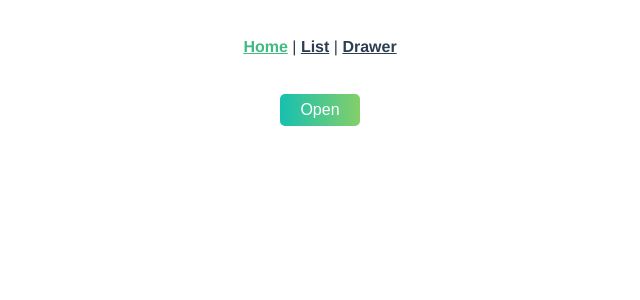
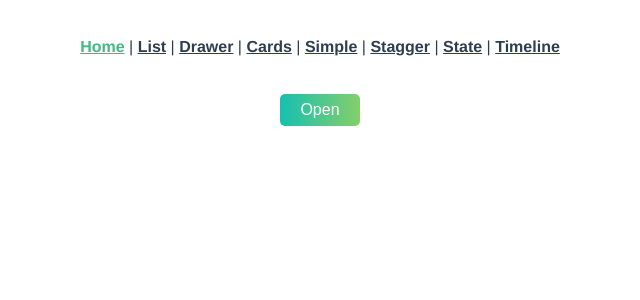
Before and after one commit to takuyaKIKUCHI99/animating-vue, a Vue app: page / in a window 1280 px wide. Shown: the top 300 px of the page, without its empty margins (320-960 px from the left). Built offline with nearby package versions, Linux system fonts and the light colour scheme.

Commit message:
Intro to GSAP3

```diff
--- a/package.json
+++ b/package.json
@@ -9,6 +9,7 @@
   },
   "dependencies": {
     "core-js": "^2.6.5",
+    "gsap": "^3.5.1",
     "velocity-animate": "^1.5.2",
     "vue": "^2.6.10",
     "vue-router": "^3.0.3"
--- a/src/App.vue
+++ b/src/App.vue
@@ -3,7 +3,12 @@
     <div id="nav">
       <router-link to="/">Home</router-link> |
       <router-link to="/list">List</router-link> |
-      <router-link to="/drawer">Drawer</router-link>
+      <router-link to="/drawer">Drawer</router-link> |
+      <router-link to="/cards">Cards</router-link> |
+      <router-link to="/simple">Simple</router-link> |
+      <router-link to="/stagger">Stagger</router-link> |
+      <router-link to="/state">State</router-link> |
+      <router-link to="/timeline">Timeline</router-link>
     </div>
     <transition name="slide-fade" mode="out-in">
       <router-view />
--- a/src/router.js
+++ b/src/router.js
@@ -1,7 +1,6 @@
 import Vue from "vue";
 import Router from "vue-router";
 import Home from "./views/Home.vue";
-import Drawer from "./views/Drawer.vue";
 
 Vue.use(Router);
 
@@ -24,9 +23,40 @@
         import(/* webpackChunkName: "about" */ "./views/List.vue")
     },
     {
-      path: "/drawer",
-      name: "drawer",
-      component: Drawer
+      path: '/drawer',
+      name: 'drawer',
+      component: () =>
+        import(/* webpackChunkName: "list" */ './views/Drawer.vue')
     },
+    // {
+    //   path: '/cards',
+    //   name: 'cards',
+    //   component: () =>
+    //     import(/* webpackChunkName: "cards" */ './views/Cards.vue')
+    // },
+    {
+      path: '/simple',
+      name: 'simple',
+      component: () =>
+        import(/* webpackChunkName: "simple" */ './views/Simple.vue')
+    },
+    {
+      path: '/stagger',
+      name: 'stagger',
+      component: () =>
+        import(/* webpackChunkName: "stagger" */ './views/Stagger.vue')
+    },
+    // {
+    //   path: '/state',
+    //   name: 'state',
+    //   component: () =>
+    //     import(/* webpackChunkName: "state" */ './views/State.vue')
+    // },
+    // {
+    //   path: '/timeline',
+    //   name: 'timeline',
+    //   component: () =>
+    //     import(/* webpackChunkName: "timeline" */ './views/Timeline.vue')
+    // }
   ]
 });
--- /dev/null
+++ b/src/views/Simple.vue
@@ -0,0 +1,32 @@
+
+<template>
+  <transition :css="false">
+    <div class="card"></div>
+  </transition>
+</template>
+
+<script>
+import gsap from 'gsap'
+export default {
+  mounted() {
+    gsap.from('.card', {
+      duration: 1,
+      opacity: 0,
+      scale: 0,
+      ease: 'bounce.outut',
+    })
+  }
+}
+</script>
+
+<style scoped>
+.card {
+  display: block;
+  margin: 0 auto 0 auto;
+  height: 6.5em;
+  width: 6.5em;
+  border-radius: 1%;
+  background-color: #16c0b0;
+  box-shadow: 0.08em 0.03em 0.4em #ababab;
+}
+</style>
--- /dev/null
+++ b/src/views/Stagger.vue
@@ -0,0 +1,56 @@
+<template>
+  <div id="container">
+    <div v-for="card in cards" :key="card.id" class="card"></div>
+  </div>
+</template>
+
+<script>
+import gsap from 'gsap'
+export default {
+  data() {
+    return {
+      cards: [
+        { id: 1298 },
+        { id: 8748 },
+        { id: 4919 },
+        { id: 5527 },
+        { id: 9428 },
+        { id: 7103 }
+      ]
+    }
+  },
+  mounted() {
+    gsap.from('.card', {
+      duration: 0.5,
+      opacity: 0,
+      scale: 0,
+      y: 200,
+      ease: 'power1',
+      stagger: {
+        each: 0.1,
+        from: 'center'
+      }
+    })
+  }
+}
+</script>
+
+<style scoped>
+#container {
+  display: flex;
+  flex-direction: row;
+  flex-wrap: wrap;
+  justify-content: space-evenly;
+}
+
+.card {
+  height: 6.5em;
+  width: 6.5em;
+  border-radius: 1%;
+  background-color: #16c0b0;
+  box-shadow: 0.08em 0.03em 0.4em #ababab;
+  padding-top: 1em;
+  margin-top: 0.5em;
+  margin-right: 0.5em;
+}
+</style>
```
Also changed, not shown: 1 other file (tests, documents, lock files or other folders).
